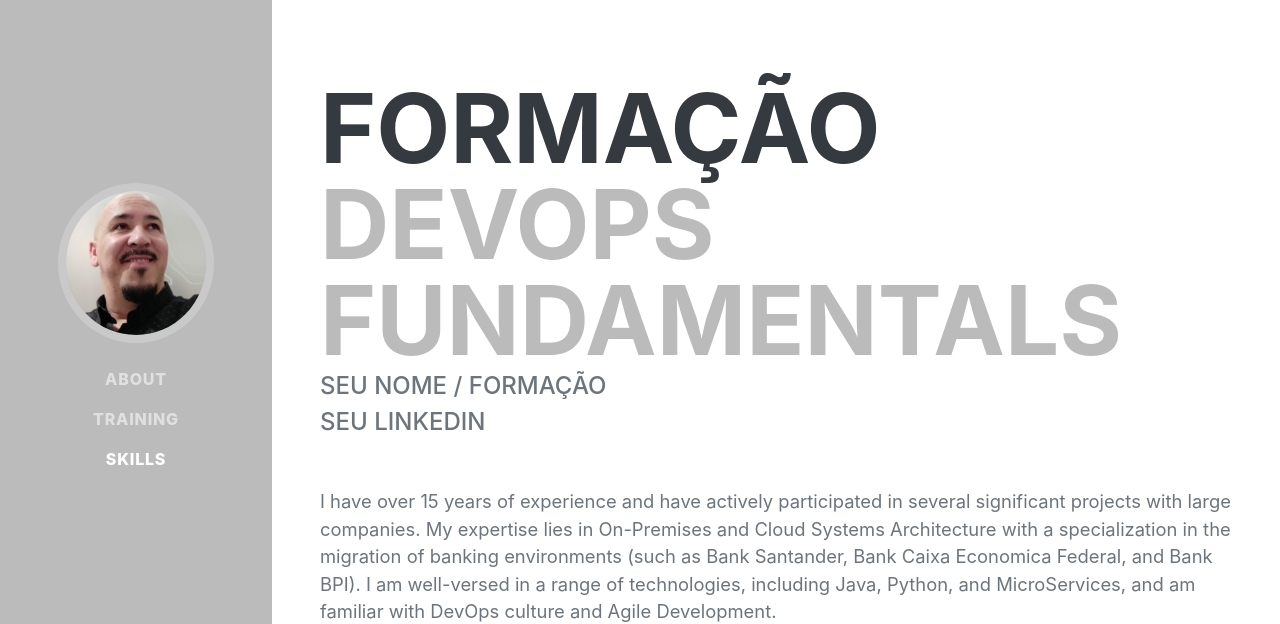
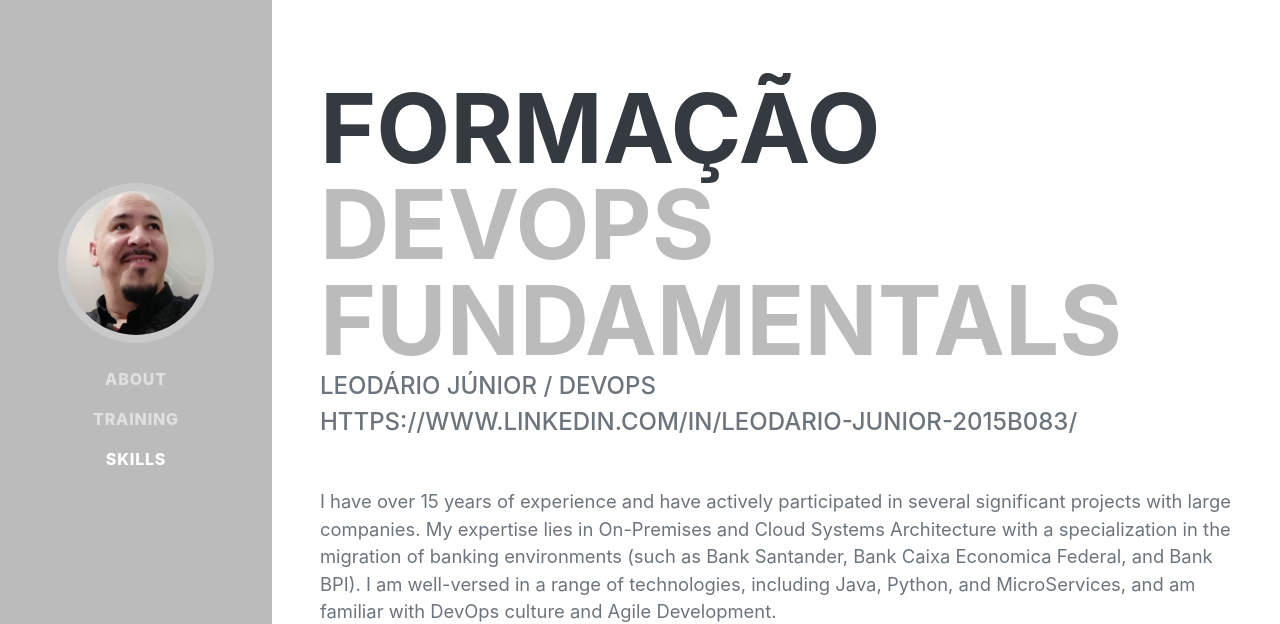
Before and after one commit to leodario/aula-devops-fundamentals-main, a plain HTML site: page index.html in a window 1280 px wide. Shown: the top 624 px of the page. Drawn offline with nearby package versions, Linux system fonts and the light colour scheme; a web font is replaced by a local one.

Commit message:
alterações entrega

```diff
--- a/index.html
+++ b/index.html
@@ -42,8 +42,8 @@
                         <span class="text-primary">DevOps Fundamentals</span>
                     </h1>
                     <div class="subheading mb-5">
-                        SEU NOME / FORMAÇÃO
-                    </br> SEU LINKEDIN
+                       Leodário Júnior / DevOps
+                    </br> https://www.linkedin.com/in/leodario-junior-2015b083/
                     </div>
                     <p class="lead mb-5">
                         I have over 15 years of experience and have actively participated in several significant projects with large companies. My expertise lies in On-Premises and Cloud Systems Architecture with a specialization in the migration of banking environments (such as Bank Santander, Bank Caixa Economica Federal, and Bank BPI). I am well-versed in a range of technologies, including Java, Python, and MicroServices, and am familiar with DevOps culture and Agile Development.
```
Also changed, not shown: 1 other file.
